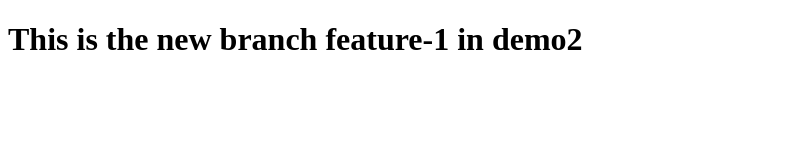
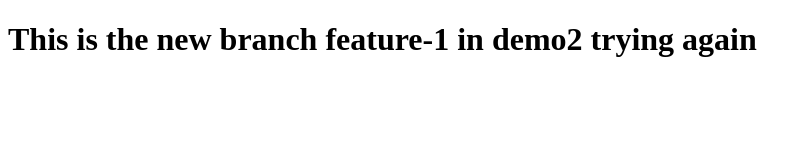
Before and after one commit to nsh2207/demo2, a plain HTML site: page index.html in a window 1280 px wide. Shown: the whole page, without its empty margins (0-811 px from the left). Drawn offline with Linux system fonts and the light colour scheme.

Commit message:
NEw change

```diff
--- a/index.html
+++ b/index.html
@@ -16,7 +16,7 @@
         <!--[if lt IE 7]>
             <p class="browsehappy">You are using an <strong>outdated</strong> browser. Please <a href="#">upgrade your browser</a> to improve your experience.</p>
         <![endif]-->
-        <h1>This is the new branch feature-1 in demo2</h1>
+        <h1>This is the new branch feature-1 in demo2 trying again</h1>
         <script src="" async defer></script>
     </body>
 </html>
```
